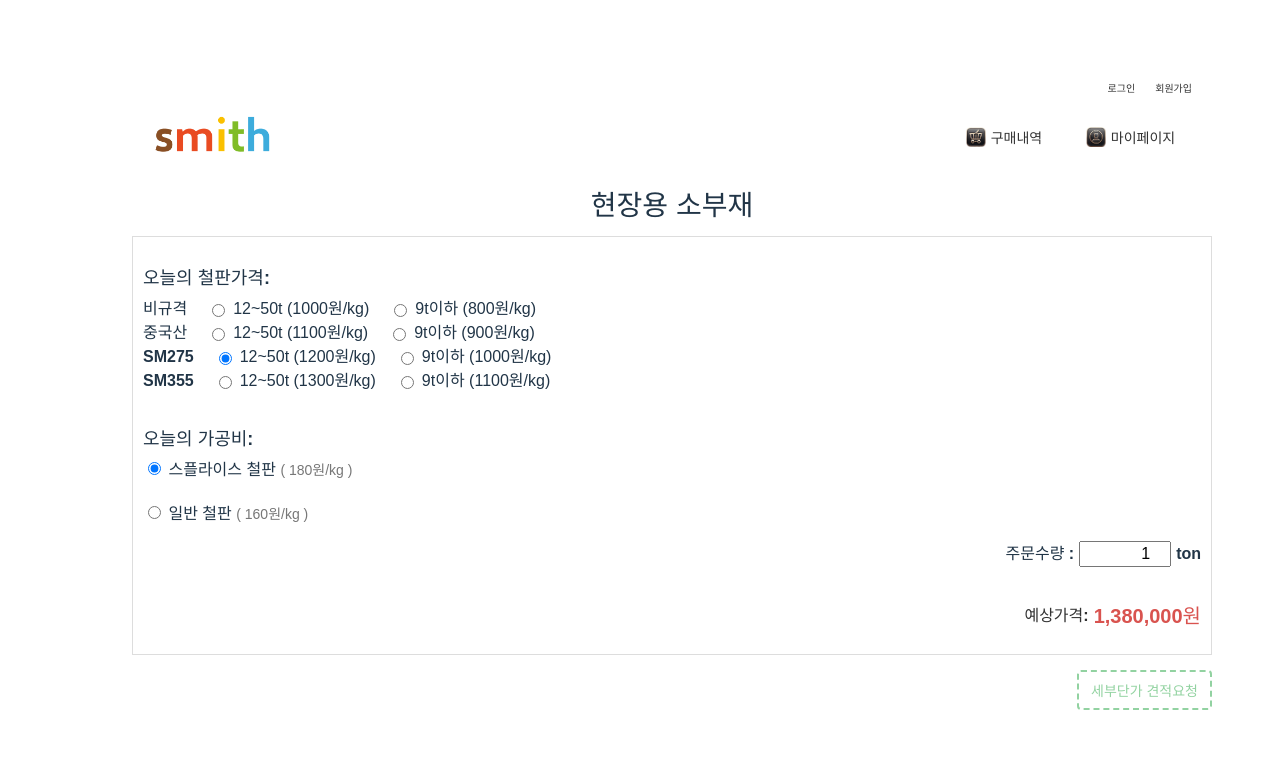
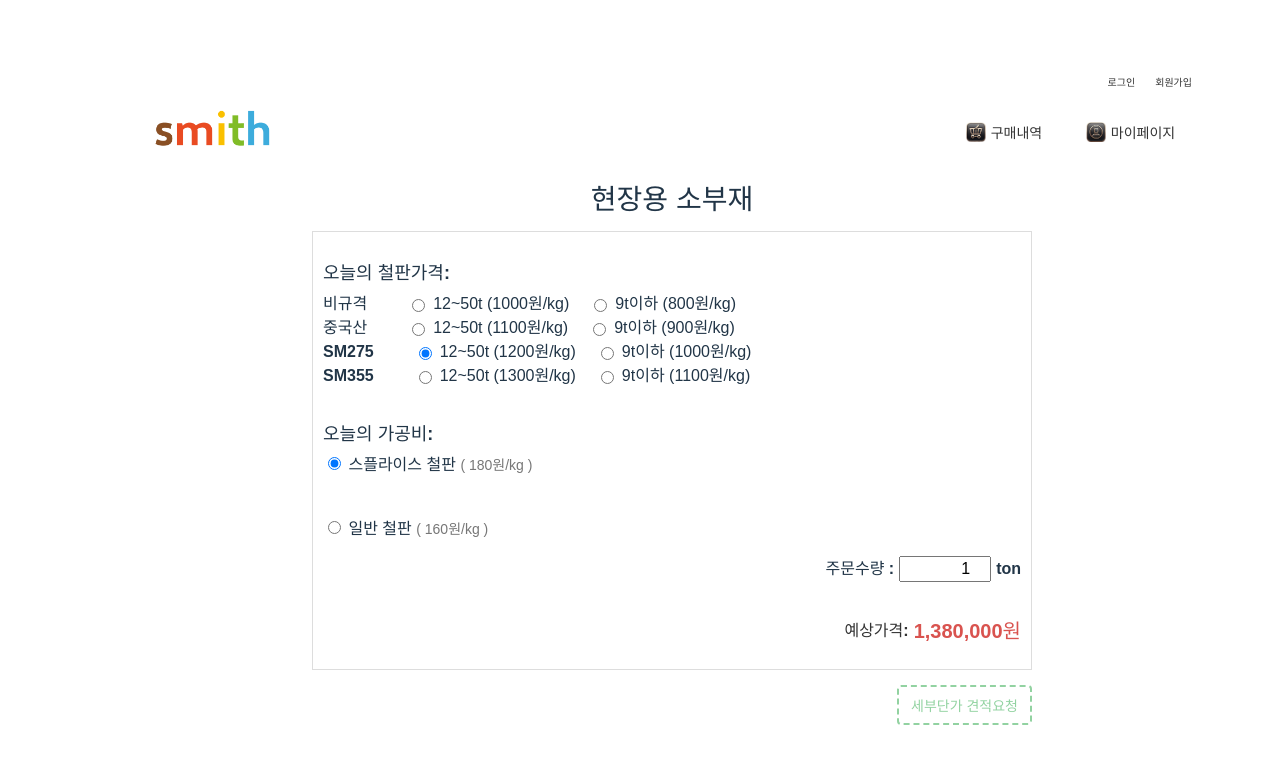
Before and after one commit to Agrain7/Smith-Frontend, a Vue app: page /product/1 in a window 1280 px wide. Shown: the top 764 px of the page. Built offline with nearby package versions, Linux system fonts and the light colour scheme; no server answers.

Commit message:
마이페이지 업데이트6

```diff
--- a/src/components/ProductDetail.vue
+++ b/src/components/ProductDetail.vue
@@ -193,7 +193,7 @@ export default {
 <style scoped>
 .product-detail {
   width: 100%;
-  max-width: 1080px;
+  max-width: 720px;
   margin: 20px auto;
   display: flex;
   gap: 20px;
@@ -233,14 +233,14 @@ export default {
   text-align: left;
   display: flex;
   flex-direction: column;
-  gap: 20px;
+  gap: 40px;
 }
 
 /* 각 재료 그룹: 한 줄에 배치 */
 .material-group {
   display: flex;
   align-items: center;
-  gap: 20px;
+  gap: 40px;
 }
 .material-label {
   font-weight: bold;
```
